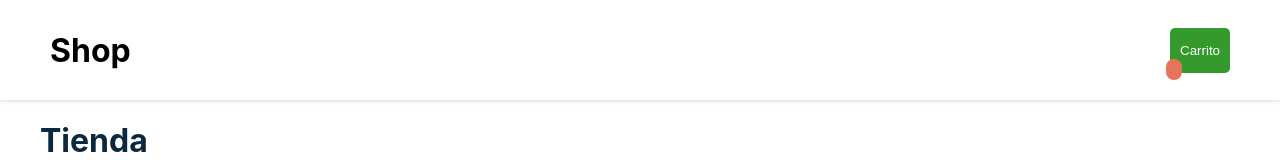
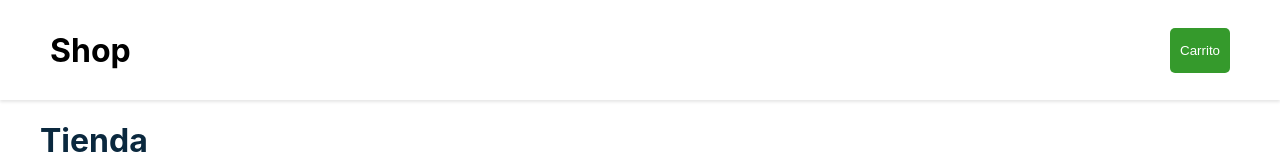
Before and after one commit to TonySauceda/react-carrito-de-compras, a React (Create React App) app: page / in a window 1280 px wide. Shown: the top 160 px of the page. Built offline with nearby package versions, Linux system fonts and the light colour scheme.

Commit message:
Agregar elementos al carrito

```diff
--- a/src/App.js
+++ b/src/App.js
@@ -11,14 +11,29 @@ class App extends Component {
 			{ name: 'Arbejas', price: 200, img: '/products/arbeja.jpg' },
 			{ name: 'Lechuga', price: 300, img: '/products/lechuga.jpg' },
 		],
+		cart: [],
 	}
+
+	addProductToCart = (product) => {
+		const { cart } = this.state
+
+		if (cart.find((x) => x.name === product.name)) {
+			const newCart = cart.map((x) => (x.name === product.name ? { ...x, quantity: x.quantity + 1 } : x))
+
+			return this.setState({ cart: newCart })
+		}
+		return this.setState({
+			cart: this.state.cart.concat({ ...product, quantity: 1 }),
+		})
+	}
+
 	render() {
 		return (
 			<div>
-				<NavBar />
+				<NavBar cart={this.state.cart} />
 				<Layout>
 					<Title />
-					<Productos addToCart={() => console.log('Agregar producto al carrito')} products={this.state.products} />
+					<Productos addToCart={this.addProductToCart} products={this.state.products} />
 				</Layout>
 			</div>
 		)
--- a/src/components/Cart.js
+++ b/src/components/Cart.js
@@ -20,11 +20,11 @@ const styles = {
 
 class Cart extends Component {
 	render() {
+		const { cart } = this.props
+		const quantity = cart.reduce((acc, el) => acc + el.quantity, 0)
 		return (
 			<div>
-				<span style={styles.bubble}>
-					<BubbleAlert value="" />
-				</span>
+				<span style={styles.bubble}>{quantity > 0 ? <BubbleAlert value={quantity} /> : null}</span>
 				<Button style={styles.button}>Carrito</Button>
 			</div>
 		)
--- a/src/components/NavBar.js
+++ b/src/components/NavBar.js
@@ -17,10 +17,11 @@ const styles = {
 
 class NavBar extends Component {
 	render() {
+		const { cart } = this.props
 		return (
 			<nav style={styles.navBar}>
 				<Logo />
-				<Cart />
+				<Cart cart={cart} />
 			</nav>
 		)
 	}
```
